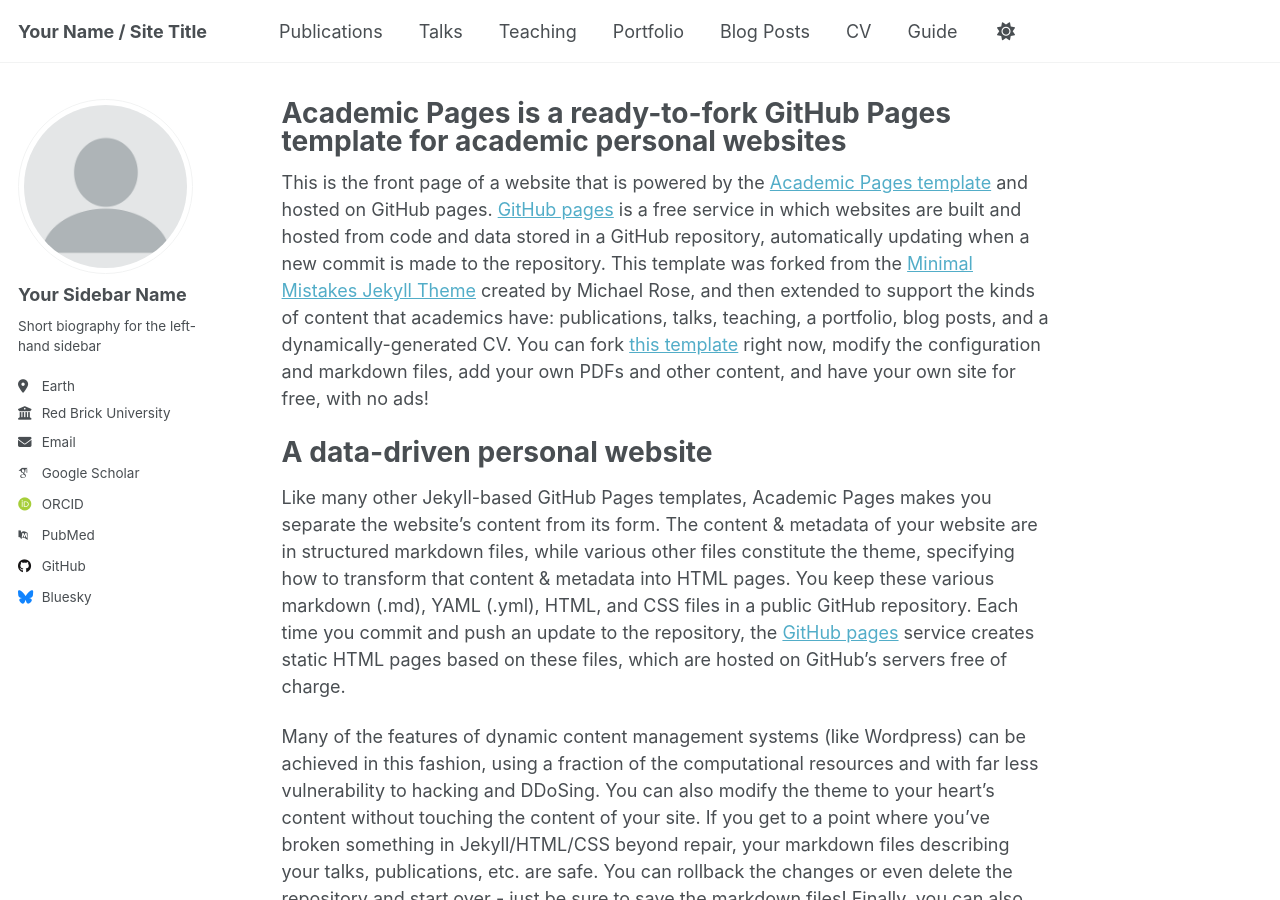
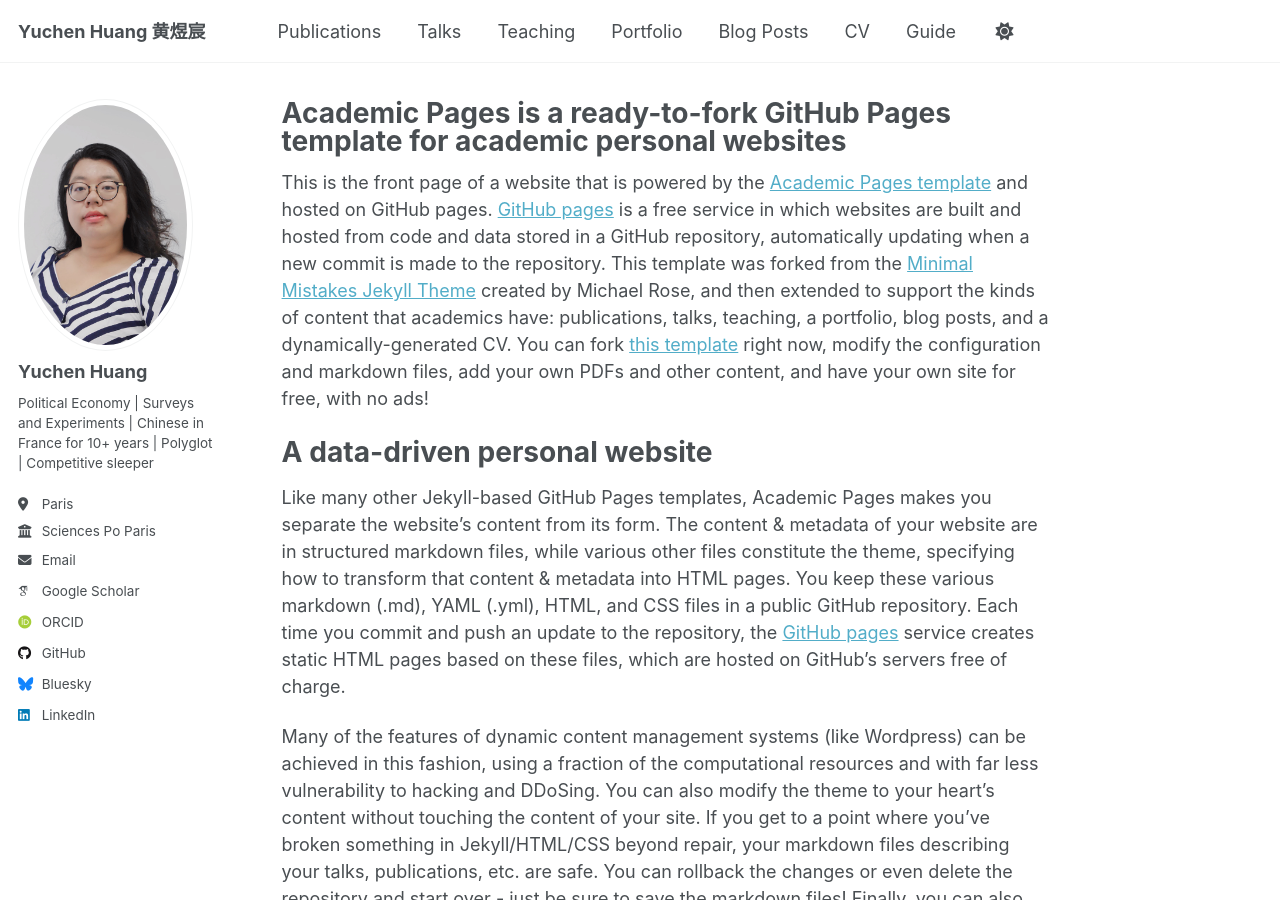
Before and after one commit to yuchen0426/yuchen0426.github.io, a Jekyll site: the page built from _pages/about.md, in a window 1280 px wide and 900 px high. Built offline with Jekyll 4.4.1, drawn with Linux system fonts in a browser that asks for light colours; some web fonts are replaced.

Commit message:
Adding the portrait and attempt to refresh

```diff
--- a/_config.yml
+++ b/_config.yml
@@ -9,7 +9,7 @@
 # Basic Site Settings
 locale                   : "en-US"
 site_theme               : "default"
-title                    : "Your Name / Site Title"
+title                    : "Yuchen Huang 黄煜宸"
 title_separator          : "-"
 name                     : &name "Yuchen Huang"
 description              : &description "personal description"
@@ -22,23 +22,23 @@ repository               : "yuchen0426/yuchen0426.github.io"
 #               Additional customization can be done by editing /_includes/author-profile.html
 author:
   # Biographic information
-  avatar           : "profile.png"
-  name             : "Your Sidebar Name"
+  avatar           : "portrait pro.jpeg"
+  name             : "Yuchen Huang"
   pronouns         : # example: "she/her"
-  bio              : "Short biography for the left-hand sidebar"
-  location         : "Earth"
-  employer         : "Red Brick University"
+  bio              : "Political Economy | Surveys and Experiments | Chinese in France for 10+ years | Polyglot | Competitive sleeper "
+  location         : "Paris"
+  employer         : "Sciences Po Paris"
   uri              : # URL
-  email            : "none@example.org"
+  email            : "yuchen.huang@sciencespo.fr"
 
   # Academic websites
   academia         : # URL
   arxiv            : # URL - Update with the correct link to your profile
-  googlescholar    : "https://scholar.google.com/citations?user=PS_CX0AAAAAJ"
+  googlescholar    : "https://scholar.google.com/citations?user=ASQmWd8AAAAJ"
   impactstory      : # URL
-  orcid            : "http://orcid.org/yourorcidurl"
+  orcid            : "https://orcid.org/my-orcid?orcid=0009-0002-1844-9351"
   semantic         : # URL
-  pubmed           : "https://www.ncbi.nlm.nih.gov/pubmed/?term=john+snow"
+  pubmed           : # URL
   researchgate     : # URL
   scopus           : # URL
 
@@ -46,12 +46,12 @@ author:
   bitbucket        : # Username - Update with your username on the site
   codepen          : # Username
   dribbble         : # Username
-  github           : "academicpages"
+  github           : "yuchen0426"
   kaggle           : # Username
   stackoverflow    : # User number or user number and name (i.e., use "1" or "1/jeff-atwood")
 
   # Social media
-  bluesky          : "bsky.app" # Replace this with you Bluesky username
+  bluesky          : "yuchenhuang.bsky.app" # Replace this with you Bluesky username
   facebook         : # Username
   flickr           : # Username
   foursquare       : # Username
@@ -60,7 +60,7 @@ author:
   keybase          : # Username
   instagram        : # Username
   lastfm           : # Username
-  linkedin         : # Username
+  linkedin         : "www.linkedin.com/in/yuchen-huang-ph-d-08001a14a"
   mastodon         : # URL
   medium           : # URL
   pinterest        : # Username
```
Also changed, not shown: images/portrait pro.jpeg (added), 2 other files.
